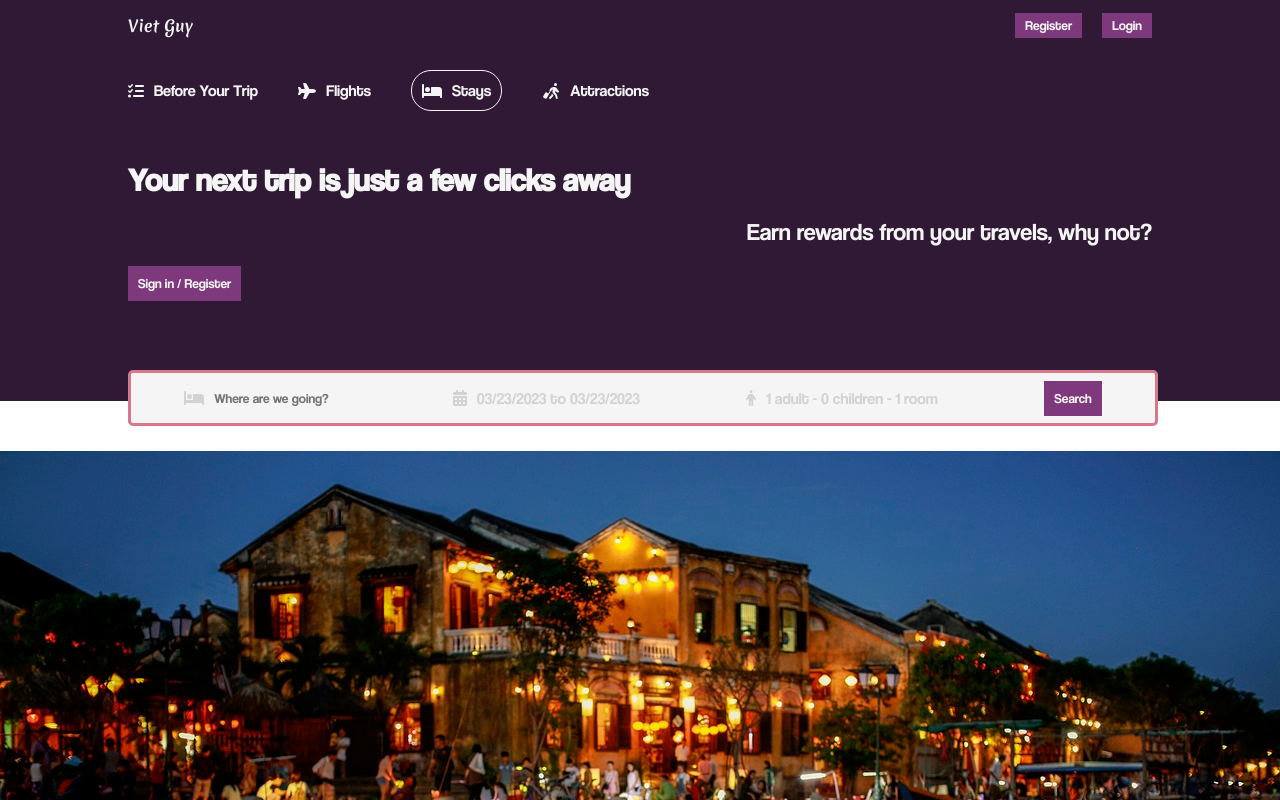
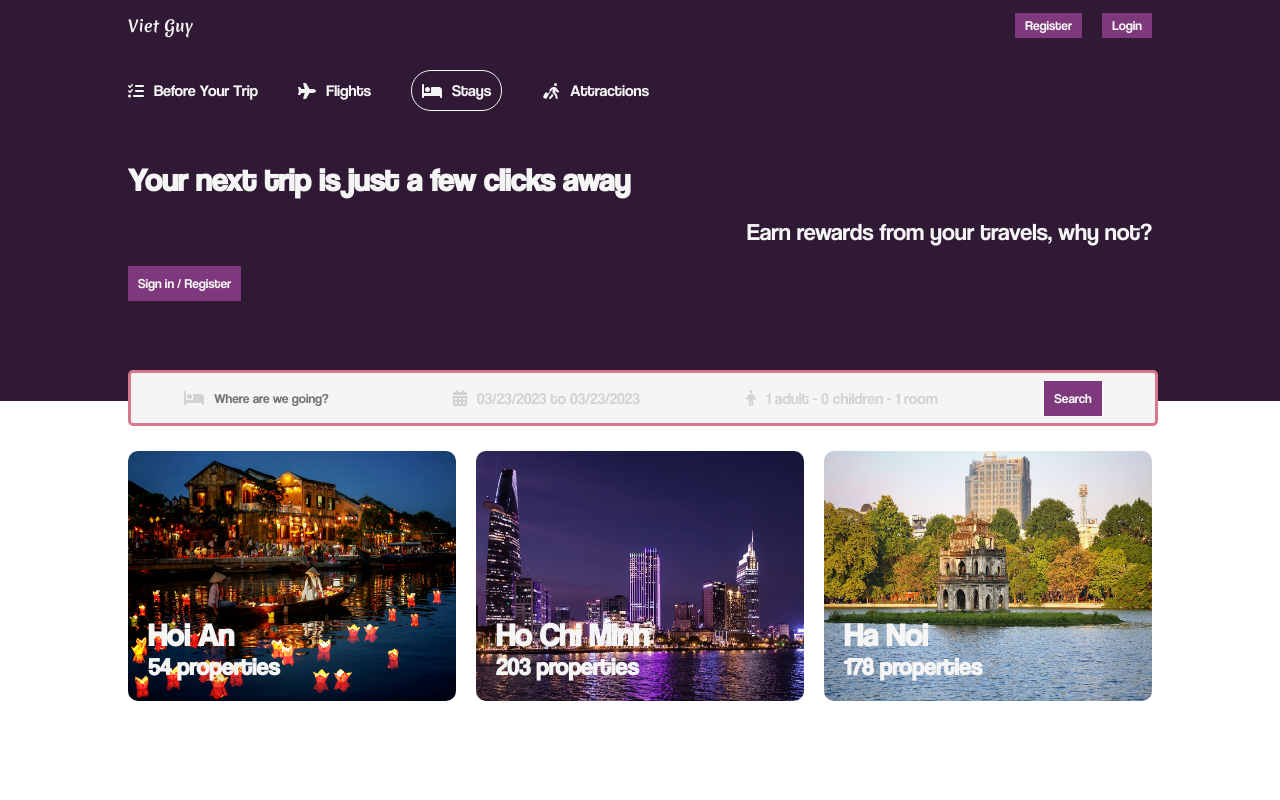
Before and after one commit to Victoria-Q-Le/booking-app-client, a React (Create React App) app: page /home in a window 1280 px wide. Shown: the top 800 px of the page. Built offline with nearby package versions, Linux system fonts and the light colour scheme.

Commit message:
featured items finshed

```diff
--- a/src/components/featured/Featured.js
+++ b/src/components/featured/Featured.js
@@ -2,18 +2,35 @@ import React from 'react'
 import "./featured.css"
 import hoiAn from "../../assets/images/featured/hoiAn.jpg"
 import hcm from "../../assets/images/featured/hcm.jpg"
+import haNoi from "../../assets/images/featured/haNoi.jpg"
 
 const Featured = () => {
   return (
     <div className='featured'>
       <div className='featuredItem'>
-        <img src={hoiAn} alt='Hoi An'/>
+        <img className='featuredImg' src={hoiAn} alt='Hoi An'/>
         <div className='featuredTitle'>
           <h1>Hoi An</h1>
+          <h2>54 properties</h2>
         </div>
       </div>
 
-      <img  src={hcm} alt='Ho Chi Minh'/>
+      <div className='featuredItem'>
+        <img className='featuredImg' src={hcm} alt='Ho Chi Minh'/>
+        <div className='featuredTitle'>
+          <h1>Ho Chi Minh</h1>
+          <h2>203 properties</h2>
+        </div>
+      </div>
+
+      <div className='featuredItem'>
+        <img className='featuredImg' src={haNoi} alt='Ha Noi'/>
+        <div className='featuredTitle'>
+          <h1>Ha Noi</h1>
+          <h2>178 properties</h2>
+        </div>
+      </div>
+
     </div>
   )
 }
--- a/src/components/featured/featured.css
+++ b/src/components/featured/featured.css
@@ -0,0 +1,27 @@
+.featured {
+    width: 100%;
+    max-width: 1024px;
+    display: flex;
+    justify-content: space-between;
+    gap: 20px;
+    z-index: 1;
+}
+
+.featuredItem {
+    position: relative;
+    color: whitesmoke;
+    border-radius: 10px;
+    overflow: hidden;
+    height: 250px;
+}
+
+.featuredImg {
+    width: 100%;
+    height: 100%;
+}
+
+.featuredTitle {
+    position: absolute;
+    bottom: 20px;
+    left: 20px;
+}
--- a/src/components/header/header.css
+++ b/src/components/header/header.css
@@ -86,6 +86,7 @@
 .date {
     position: absolute;
     top: 50px;
+    z-index: 2;
 }
 
 .options {
@@ -97,6 +98,7 @@
     -webkit-box-shadow: 11px 4px 12px 0px rgba(0,0,0,0.4);
     -moz-box-shadow: 11px 4px 12px 0px rgba(0,0,0,0.4);
     box-shadow: 11px 4px 12px 0px rgba(0,0,0,0.4);
+    z-index: 2;
 }
 
 .optionItem {
```
Also changed, not shown: src/assets/images/featured/haNoi.jpg (added).
